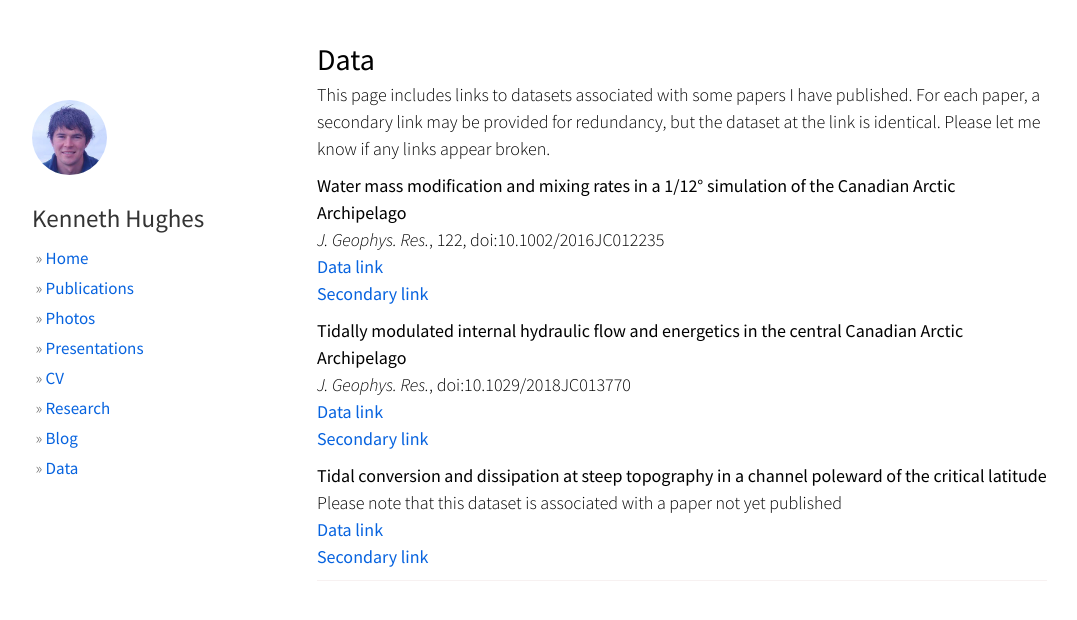
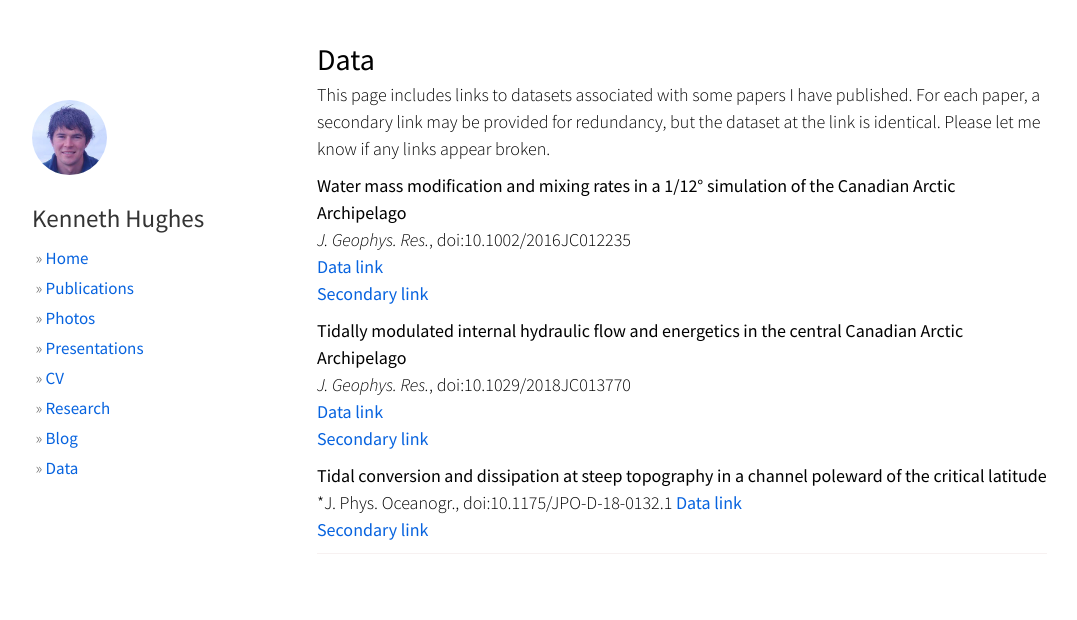
Before and after one commit to hugke729/hugke729.github.io, a Jekyll site: the page built from data/index.md, in a window 1280 px wide. Shown: the top 620 px of the page, without its empty margins (53-1130 px from the left). Built offline with Jekyll 4.4.1, drawn with Linux system fonts in a browser that asks for light colours; nearby versions of some CDN libraries.

Commit message:
Update subinertial citation

```diff
--- a/data/index.md
+++ b/data/index.md
@@ -10,7 +10,7 @@ css: publications
 This page includes links to datasets associated with some papers I have published. For each paper, a secondary link may be provided for redundancy, but the dataset at the link is identical. Please let me know if any links appear broken.
 
 __Water mass modification and mixing rates in a 1/12° simulation of the Canadian Arctic Archipelago__
-*J. Geophys. Res.*, 122, doi:10.1002/2016JC012235
+*J. Geophys. Res.*, doi:10.1002/2016JC012235
 [Data link][anha_link]
 [Secondary link][anha_link2]
 
@@ -20,7 +20,7 @@ __Tidally modulated internal hydraulic flow and energetics in the central Canadi
 [Secondary link][obs_link2]
 
 __Tidal conversion and dissipation at steep topography in a channel poleward of the critical latitude__
-Please note that this dataset is associated with a paper not yet published
+*J. Phys. Oceanogr., doi:10.1175/JPO-D-18-0132.1
 [Data link][subinertial_link]
 [Secondary link][subinertial_link2]
 
```
